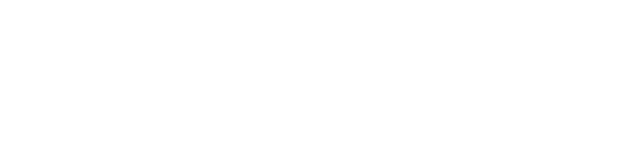
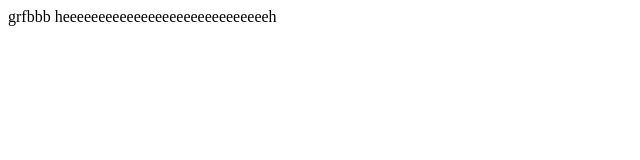
Before and after one commit to mishaHool/project_work, a plain HTML site: page index.html in a window 1280 px wide. Shown: the whole page, without its empty margins (0-640 px from the left). Drawn offline with Linux system fonts and the light colour scheme.

Commit message:
SSSSSSSSSSSOOOMMEE

```diff
--- a/index.html
+++ b/index.html
@@ -5,6 +5,6 @@
     <title>how to use</title>
   </head>
   <body>
-
+grfbbb heeeeeeeeeeeeeeeeeeeeeeeeeeeeeh
   </body>
 </html>
```
